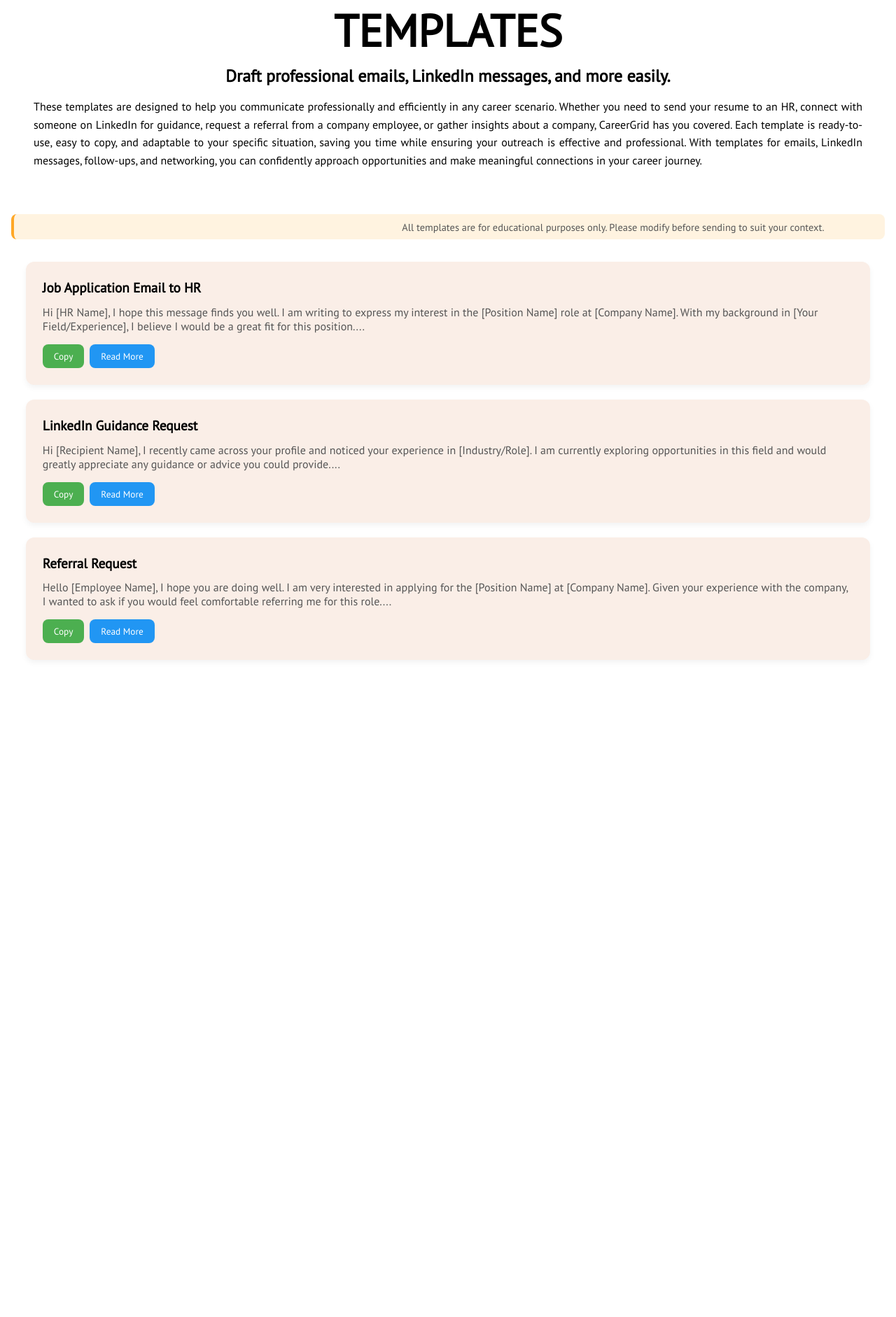
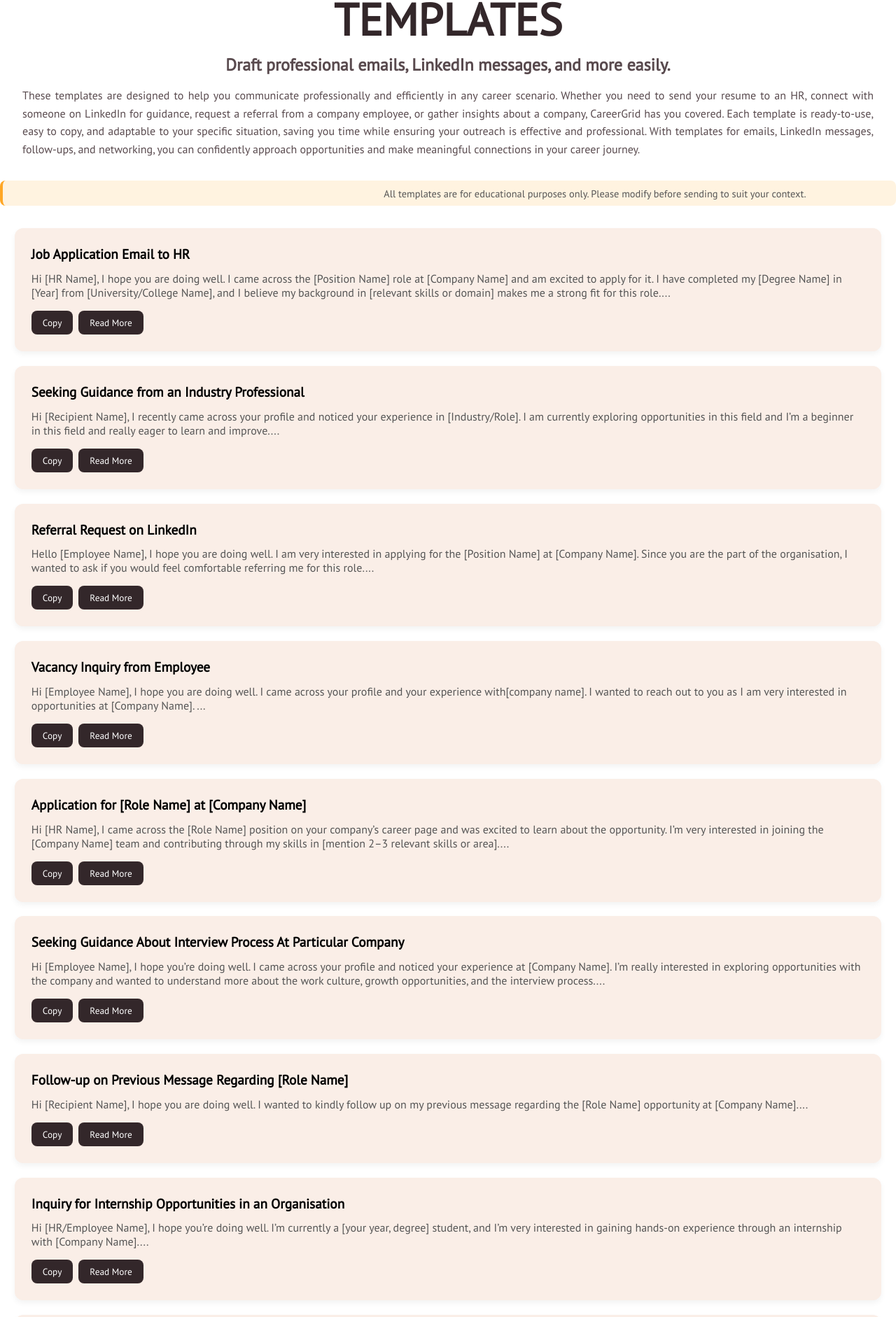
Before and after one commit to Yashvi-Khandelwal/CareerGrid-Website, a React (Vite) app: page /templates in a window 1280 px wide. Shown: the part 71-1953 px from the top of the page at 70% size. Before the commit the page ends 1051 px from the top, so only its background shows below. Built offline with nearby package versions, Linux system fonts and the light colour scheme.

Commit message:
template component done

```diff
--- a/src/data/companiesData.jsx
+++ b/src/data/companiesData.jsx
@@ -29,7 +29,8 @@ export const companiesData = [
             "AORC Technologies",
             "KanhaSoft",
             "Openxcell",
-            "Zobi Web Solutions ",
+            "Zobi Web Solutions",
+            "The One Technologies",
             "YoungBrainz Infotech Pvt. Ltd.",
             "ZealousWeb Technologies Pvt. Ltd.",
             "XcelTec",
@@ -41,6 +42,8 @@ export const companiesData = [
         city: "Dahod",
         companies: [
             "ActiveServers",
+            "Amici Infotech",
+            "TechCreare Software",
            "TechOmega Solutions"
         ]
     },
@@ -92,10 +95,17 @@ export const companiesData = [
             "Techgrains Technologies Pvt. Ltd.",
             "Reyna Solutions",
             "Absolute Web",
+            "Oerlikon",
+            "IHCS Technologies (Qualifacts)",
             "Webbrains Technologies Private Limited",
             "Prakash Software Solutions",
             "Vardaam Web Solutions PVT. LTD",
             "Ample Websol",
+            "Evol Technobits Digital Pvt. Ltd",
+            "Logical Wings",
+            "Heliconia Solutions Pvt. Ltd.",
+            "Adroit Infosol",
+            "Bharti Softtech",
             "Digiflux Technologies Private Limited",
             "Arche Softronix",
             "Technoprism Pvt. Ltd.",
--- a/src/data/templateData.js
+++ b/src/data/templateData.js
@@ -1,13 +1,14 @@
-// templateData.js
 export const templates = [
   {
     id: 1,
     title: "Job Application Email to HR",
     content: `Hi [HR Name],
 
-I hope this message finds you well. I am writing to express my interest in the [Position Name] role at [Company Name]. With my background in [Your Field/Experience], I believe I would be a great fit for this position.
+I hope you are doing well. I came across the [Position Name] role at [Company Name] and am excited to apply for it. I have completed my [Degree Name] in [Year] from [University/College Name], and I believe my background in [relevant skills or domain] makes me a strong fit for this role.
 
-Attached is my resume for your consideration. I would be delighted to discuss how my skills and experiences align with your needs.
+In my previous project(s) such as [mention key project or internship if any], I developed [mention skill or achievement briefly]. These experiences have equipped me with the technical and professional skills aligned with your job requirements.
+
+Please find my resume attached for your review. I would really appreciate the opportunity to discuss how I can contribute to your team.
 
 Thank you for your time and consideration.
 
@@ -16,12 +17,12 @@ Best regards,
   },
   {
     id: 2,
-    title: "LinkedIn Guidance Request",
+    title: "Seeking Guidance from an Industry Professional",
     content: `Hi [Recipient Name],
 
-I recently came across your profile and noticed your experience in [Industry/Role]. I am currently exploring opportunities in this field and would greatly appreciate any guidance or advice you could provide.
+I recently came across your profile and noticed your experience in [Industry/Role]. I am currently exploring opportunities in this field and I’m a beginner in this field and really eager to learn and improve.
 
-Would you be open to a quick chat or sharing some insights? I truly value your expertise.
+I would greatly appreciate it if you could share any guidance, resources, or project ideas that helped you when you were starting out. Any advice from  your experience would be much valuable to me.
 
 Thank you for your time!
 
@@ -30,10 +31,10 @@ Best,
   },
   {
     id: 3,
-    title: "Referral Request",
+    title: "Referral Request on LinkedIn",
     content: `Hello [Employee Name],
 
-I hope you are doing well. I am very interested in applying for the [Position Name] at [Company Name]. Given your experience with the company, I wanted to ask if you would feel comfortable referring me for this role.
+I hope you are doing well. I am very interested in applying for the [Position Name] at [Company Name]. Since you are the part of the organisation, I wanted to ask if you would feel comfortable referring me for this role.
 
 I have attached my resume and would be happy to provide any additional information needed. Your support would mean a lot to me.
 
@@ -41,5 +42,100 @@ Thank you in advance!
 
 Warm regards,
 [Your Name]`
-  }
+  },
+  {
+  id: 4,
+  title: "Vacancy Inquiry from Employee",
+  content: `Hi [Employee Name],
+
+I hope you are doing well. I came across your profile and your experience with[company name]. I wanted to reach out to you as I am very interested in opportunities at [Company Name].
+
+I am particularly curious to know if there are any current or upcoming openings for the role of [Position Name]. As someone already working at [Company Name], your guidance would mean a lot to me in understanding the role, team culture, and hiring process.
+
+If you could share any insights or let me know whether this role is currently open, I would truly appreciate it.
+
+Thank you so much for your time and support!
+
+Best regards,
+[Your Name]`
+},
+{
+  id: 5,
+  title: "Application for [Role Name] at [Company Name]",
+  content: `Hi [HR Name],
+
+I came across the [Role Name] position on your company’s career page and was excited to learn about the opportunity. I’m very interested in joining the [Company Name] team and contributing through my skills in [mention 2–3 relevant skills or area].
+
+I have completed my [Degree Name] from [College/University Name] and have experience in [mention relevant project, internship, or domain briefly]. I’ve attached my resume for your review.
+
+I would appreciate the chance to discuss how I can add value to your team.
+Looking forward to your response.
+
+Best regards,
+[Your Full Name]
+[Your Contact Number]`
+},
+
+{
+  id: 6,
+  title: "Seeking Guidance About Interview Process At Particular Company",
+  content: `Hi [Employee Name],
+
+I hope you’re doing well. I came across your profile and noticed your experience at [Company Name]. I’m really interested in exploring opportunities with the company and wanted to understand more about the work culture, growth opportunities, and the interview process.
+
+I would really appreciate any insights or tips you could share that might help me prepare better. Your experience at [Company Name] would mean a lot in guiding me in the right direction.
+
+Thank you for your time and kindness!
+
+Best regards,
+[Your Name]`
+},
+
+{
+  id: 7,
+  title: "Follow-up on Previous Message Regarding [Role Name]",
+  content: `Hi [Recipient Name],
+
+I hope you are doing well. I wanted to kindly follow up on my previous message regarding the [Role Name] opportunity at [Company Name].
+
+I completely understand how busy your schedule must be, but I just wanted to check if there’s any update or if you could guide me on the next steps.
+I remain very interested in contributing to [Company Name].
+
+Thank you for your time and consideration.
+
+Best regards,
+[Your Name]`
+},
+
+{
+  id: 8,
+  title: "Inquiry for Internship Opportunities in an Organisation",
+  content: `Hi [HR/Employee Name],
+
+I hope you’re doing well. I’m currently a [your year, degree] student, and I’m very interested in gaining hands-on experience through an internship with [Company Name].
+
+I’ve developed skills in [mention 2–3 relevant skills/tools] and have worked on [briefly mention project or area].
+If there are any upcoming internship opportunities or ongoing projects I could contribute to, I’d be thrilled to be considered.
+
+Thank you for your time and consideration.
+
+Best regards,
+[Your Name]`
+},
+
+{
+  id: 9,
+  title: "Reconnecting Regarding [Role Name] – Updated Resume",
+  content: `Hi [HR Name],
+
+I hope you’re doing well. We connected earlier regarding the [Role Name] opportunity at your organisation.
+Since then, I’ve strengthened my skills in [mention new skills, project].
+
+I’ve attached my updated resume for your review. If there are any new openings that align with my background, I’d be grateful to be considered.
+
+Thank you for your time and support.
+
+Best regards,
+[Your Name]`
+}
 ];
--- a/src/index.css
+++ b/src/index.css
@@ -1,4 +1,6 @@
-    @import url('https://fonts.googleapis.com/css?family=PT+Sans');
+    /* @import url('https://fonts.googleapis.com/css?family=PT+Sans'); */
+    @import url('https://fonts.googleapis.com/css2?family=PT+Sans&display=swap');
+
 
     * {
       margin: 0;
--- a/src/pages/Remote.css
+++ b/src/pages/Remote.css
@@ -9,8 +9,9 @@
 }
 
 .remote-hero h1 {
-  font-size: 2.5rem;
+  font-size: 4rem;
   margin-bottom: 1rem;
+  color: #33272a;
 }
 
 .remote-hero p {
@@ -54,4 +55,7 @@
     grid-template-columns: 1fr;
     gap: 0.8rem;
   }
+  .remote-hero h1 {
+  font-size: 3rem;
 }
+}
--- a/src/pages/TemplateCard.jsx
+++ b/src/pages/TemplateCard.jsx
@@ -1,5 +1,5 @@
 import { useState } from "react";
-import { AiOutlineClose } from "react-icons/ai"; // Modal close icon
+import { AiOutlineClose } from "react-icons/ai";
 import "./Templates.css";
 
 export const TemplateCard = ({ template }) => {
--- a/src/pages/Templates.css
+++ b/src/pages/Templates.css
@@ -1,33 +1,35 @@
-.template-container{
+.template-container {
     min-height: 100vh;
-    padding: 1rem;
 }
 
-.template-hero-section{
+.template-hero-section {
     display: flex;
     flex-direction: column;
     padding: 0 2rem;
 }
 
-.template-hero-section h1{
+.template-hero-section h1 {
     font-size: 4rem;
     margin-bottom: 0.5rem;
     text-align: center;
+    color: #33272a;
 }
 
-.template-hero-section h2{
+.template-hero-section h2 {
+    color: #594a4e;
     font-size: 1.5rem;
     margin-bottom: 1rem;
     text-align: center;
 }
 
-.template-hero-section p{
-    margin: 0 auto 2rem;
+.template-hero-section p {
+    color: #594a4e;
+    /* margin: 0 auto 2rem; */
     text-align: justify;
     line-height: 1.6rem;
 }
 
-.template-cards-container{
+.template-cards-container {
     display: grid;
     grid-template-columns: repeat(auto-fit, minmax(17.5rem, 1fr));
     gap: 1.5rem;
@@ -37,7 +39,7 @@
 .template-disclaimer-marquee {
     overflow: hidden;
     white-space: nowrap;
-  background-color: #faeee7;
+    background-color: #ffc6c7;
     border-left: 4px solid #faeee7;
     padding: 0.5rem 0;
     margin: 2rem auto;
@@ -51,21 +53,26 @@
     padding-left: 100%;
     animation: marquee 15s linear infinite;
     font-size: 0.9rem;
-  color: #555;
+    color: #594a4e;
 }
 
 @keyframes marquee {
-  0% { transform: translateX(0); }
-  100% { transform: translateX(-100%); }
+    0% {
+        transform: translateX(0);
+    }
+
+    100% {
+        transform: translateX(-100%);
+    }
 }
 
 
 
-.template-card{
+.template-card {
     background-color: #faeee7;
     padding: 1.5rem;
     border-radius: 0.75rem;
-    box-shadow: 0 0.25rem 0.5rem rgba(0,0,0,0.05);
+    box-shadow: 0 0.25rem 0.5rem rgba(0, 0, 0, 0.05);
     display: flex;
     flex-direction: column;
     justify-content: space-between;
@@ -73,28 +80,29 @@
     margin: 1.3rem;
 }
 
-.template-card:hover{
+.template-card:hover {
     transform: translateY(-0.3125rem);
-    box-shadow: 0 0.5rem 1rem rgba(0,0,0,0.1);
+    box-shadow: 0 0.5rem 1rem rgba(0, 0, 0, 0.1);
 }
 
-.template-card h3{
+.template-card h3 {
     font-size: 1.2rem;
     margin-bottom: 0.8rem;
 }
 
-.template-card p{
+.template-card p {
     flex: 1;
     margin-bottom: 1rem;
     color: #555;
 }
 
-.card-buttons{
+.card-buttons {
     display: flex;
     gap: 0.5rem;
 }
 
-.copy-btn, .readmore-btn{
+.copy-btn,
+.readmore-btn {
     padding: 0.5rem 1rem;
     border: none;
     border-radius: 0.5rem;
@@ -103,31 +111,31 @@
     transition: background-color 0.2s;
 }
 
-.copy-btn{
-    background-color: #4caf50;
+.copy-btn {
+    background-color: #33272a;
     color: white;
 }
 
-.copy-btn:hover{
-    background-color: #45a049;
+.copy-btn:hover {
+    background-color: #594a4e;
 }
 
-.readmore-btn{
-    background-color: #2196f3;
+.readmore-btn {
+    background-color: #33272a;
     color: white;
 }
 
-.readmore-btn:hover{
-    background-color: #1e88e5;
+.readmore-btn:hover {
+    background-color: #594a4e;
 }
 
-.modal-overlay{
+.modal-overlay {
     position: fixed;
     top: 0;
-    left:0;
+    left: 0;
     width: 100%;
-    height:100%;
-    background-color: rgba(0,0,0,0.5);
+    height: 100%;
+    background-color: rgba(0, 0, 0, 0.5);
     backdrop-filter: blur(0.25rem);
     display: flex;
     align-items: center;
@@ -136,7 +144,7 @@
     padding: 1rem;
 }
 
-.modal-content{
+.modal-content {
     background-color: #fff;
     border-radius: 0.75rem;
     max-width: 37.5rem;
@@ -147,7 +155,7 @@
     position: relative;
 }
 
-.modal-close{
+.modal-close {
     position: absolute;
     top: 1rem;
     right: 1rem;
@@ -156,7 +164,7 @@
     cursor: pointer;
 }
 
-.toast{
+.toast {
     position: fixed;
     top: 2rem;
     right: 2rem;
@@ -168,11 +176,12 @@
     z-index: 1100;
 }
 
-@media(max-width:48rem){
-    .template-hero-section h1{
+@media(max-width:48rem) {
+    .template-hero-section h1 {
         font-size: 2.5rem;
     }
-    .template-hero-section h2{
+
+    .template-hero-section h2 {
         font-size: 1.2rem;
     }
 }
```
Also changed, not shown: src/pages/Companies.css (+15 -0 lines). Lines whose indentation alone changed are shown as unchanged.
